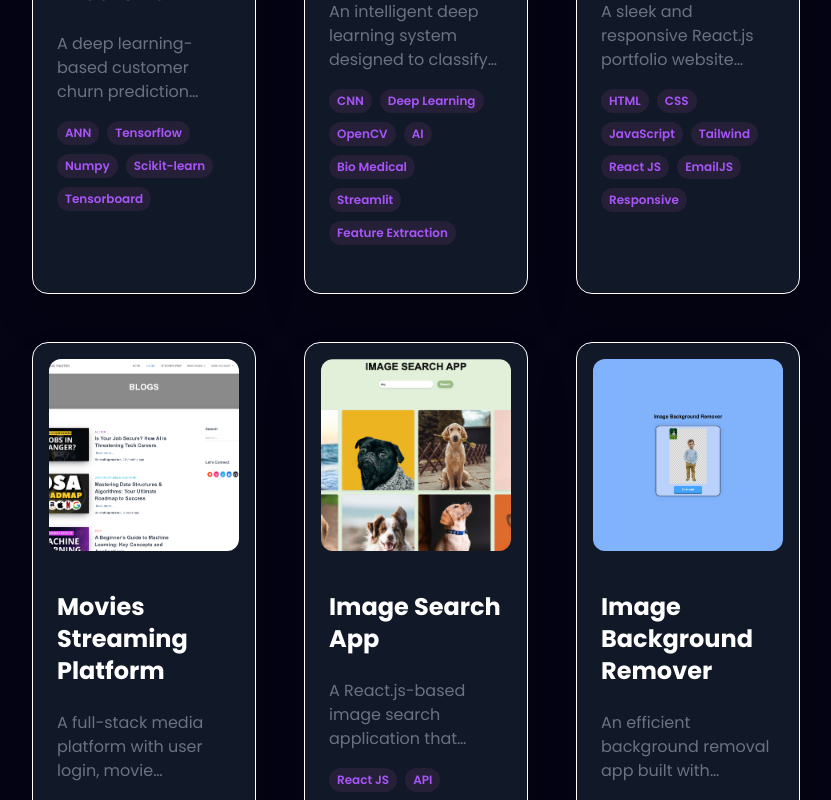
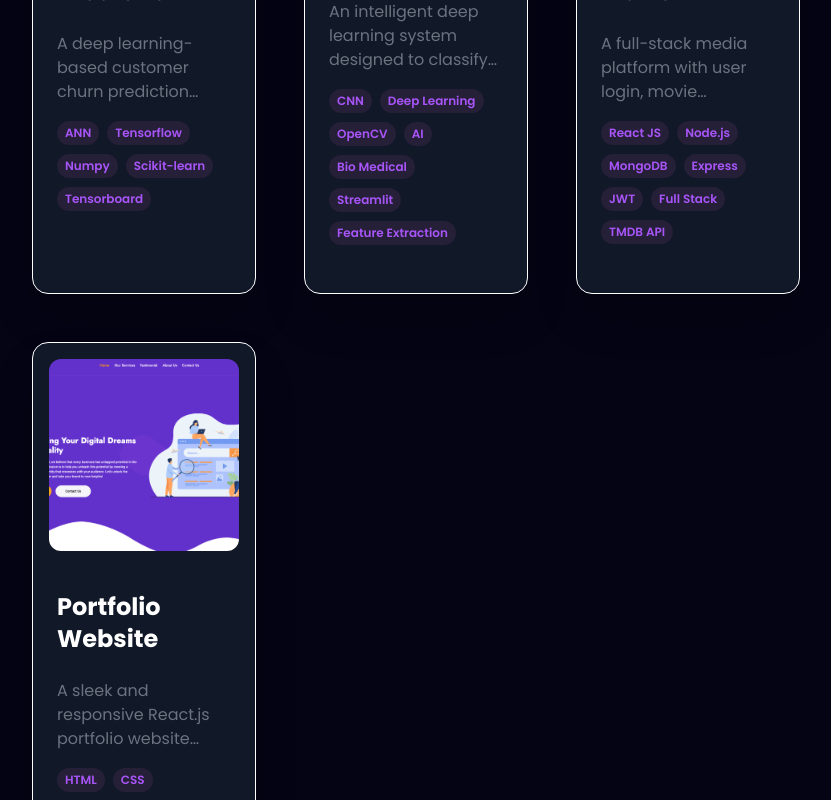
Before and after one commit to Nihalsingh2411/nihal_personal_portfolio, a React (Vite) app: page / in a window 1280 px wide. Shown: the part 4820-5620 px from the top of the page, without its empty margins (224-1055 px from the left). Built offline with nearby package versions, Linux system fonts and the light colour scheme.

Commit message:
email functionality added sucessfully

```diff
--- a/src/components/Contact/Contact.jsx
+++ b/src/components/Contact/Contact.jsx
@@ -12,10 +12,10 @@ const Contact = () => {
 
     emailjs
       .sendForm(
-        "service_axbtt7a",  // Replace with your EmailJS Service ID
-        "template_1ziboq3",  // Replace with your EmailJS Template ID
+        "service_fli29sd",  // Replace with your EmailJS Service ID
+        "template_bw8f4wr",  // Replace with your EmailJS Template ID
         form.current,
-        "Rz7W9pVF0HdDryNNL"  // Replace with your EmailJS Public Key
+        "bBGO7AisClnxvj-gv"  // Replace with your EmailJS Public Key
       )
       .then(
         () => {
--- a/src/components/Footer/Footer.jsx
+++ b/src/components/Footer/Footer.jsx
@@ -38,11 +38,11 @@ const Footer = () => {
         {/* Social Media Icons - Responsive */}
         <div className="flex flex-wrap justify-center space-x-4 mt-6">
           {[
-            { icon: <FaFacebook />, link: "https://www.facebook.com/tarun.kaushik.3511041/" },
-            { icon: <FaTwitter />, link: "https://twitter.com/CodingMaster6?s=09" },
-            { icon: <FaLinkedin />, link: "https://www.linkedin.com/in/tarun-kaushik-553b441a4" },
-            { icon: <FaInstagram />, link: "https://www.instagram.com/coding_.master/" },
-            { icon: <FaYoutube />, link: "https://www.youtube.com/codingmasteryt" },
+            { icon: <FaFacebook />, link: "" },
+            { icon: <FaTwitter />, link: "" },
+            { icon: <FaLinkedin />, link: "https://www.linkedin.com/in/nihal-singh-bhadoriya-568235299/" },
+            { icon: <FaInstagram />, link: "" },
+            { icon: <FaYoutube />, link: "" },
 
           ].map((item, index) => (
             <a
--- a/src/constants.js
+++ b/src/constants.js
@@ -41,7 +41,6 @@ import mitsLogo from './assets/company_logo/mits.jpg';
 
 import rishigalavLogo from './assets/education_logo/rishiglv.jpg';
 import sjvsLogo from './assets/education_logo/sjvs.png';
-import vpsLogo from './assets/education_logo/vps_logo.png';
 
 // Project Section Logo's
 import githubdetLogo from './assets/work_logo/github_det.png';
@@ -236,16 +235,6 @@ export const SkillsInfo = [
     },
     {
       id: 5,
-      title: "Portfolio Website",
-      description:
-        "A sleek and responsive React.js portfolio website showcasing my projects, skills, and experience. Built with Tailwind CSS, it features smooth navigation, dark mode, and interactive UI components—designed to offer recruiters and visitors a seamless browsing experience.",
-      image: webverLogo,
-      tags: ["HTML", "CSS", "JavaScript", "Tailwind","React JS","EmailJS","Responsive"],
-      github: "https://github.com/codingmastr/Webverse-Digital",
-      webapp: "https://webversedigital.com/",
-    },
-    {
-      id: 6,
       title: "Movies Streaming Platform",
       description:
         "A full-stack media platform with user login, movie recommendations, and genre-wise browsing. Built using React.js and Node.js, it features a responsive UI, secure backend, and personalized content suggestions for an engaging viewing experience.",
@@ -255,23 +244,13 @@ export const SkillsInfo = [
       webapp: "https://codingmasterweb.in/",
     },
     {
-      id: 7,
-      title: "Image Search App",
+      id: 6,
+      title: "Portfolio Website",
       description:
-        "A React.js-based image search application that allows users to search and download high-quality images from the web. Built using external APIs to ensure a vast library of results for various queries.",
-      image: imagesearchLogo,
-      tags: ["React JS", "API", "Search Feature", "CSS", "Javascript"],
-      github: "https://github.com/codingmastr/Image-Search-App",
-      webapp: "https://imagsearch.netlify.app/",
-    },
-    {
-      id: 8,
-      title: "Image Background Remover",
-      description:
-        "An efficient background removal app built with React.js and API integration. Users can upload any image, remove the background, and download the transparent version for further use.",
-      image: removebgLogo,
-      tags: ["React JS", "API", "Image Processing", "HTML", "CSS", "Javascript"],
-      github: "https://github.com/codingmastr/Image-Background-Remover",
-      webapp: "https://removeyourbg.netlify.app/",
+        "A sleek and responsive React.js portfolio website showcasing my projects, skills, and experience. Built with Tailwind CSS, it features smooth navigation, dark mode, and interactive UI components—designed to offer recruiters and visitors a seamless browsing experience.",
+      image: webverLogo,
+      tags: ["HTML", "CSS", "JavaScript", "Tailwind","React JS","EmailJS","Responsive"],
+      github: "https://github.com/codingmastr/Webverse-Digital",
+      webapp: "https://webversedigital.com/",
     },
   ];
```
